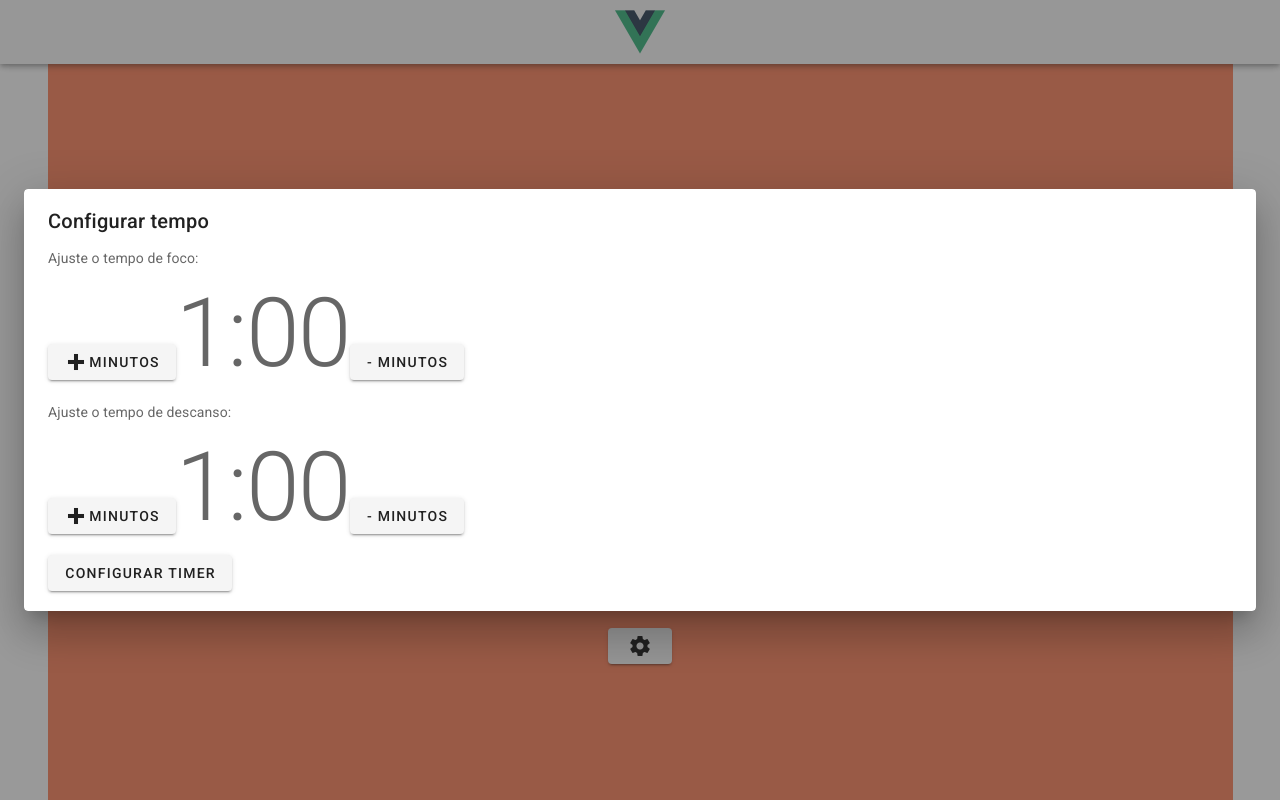
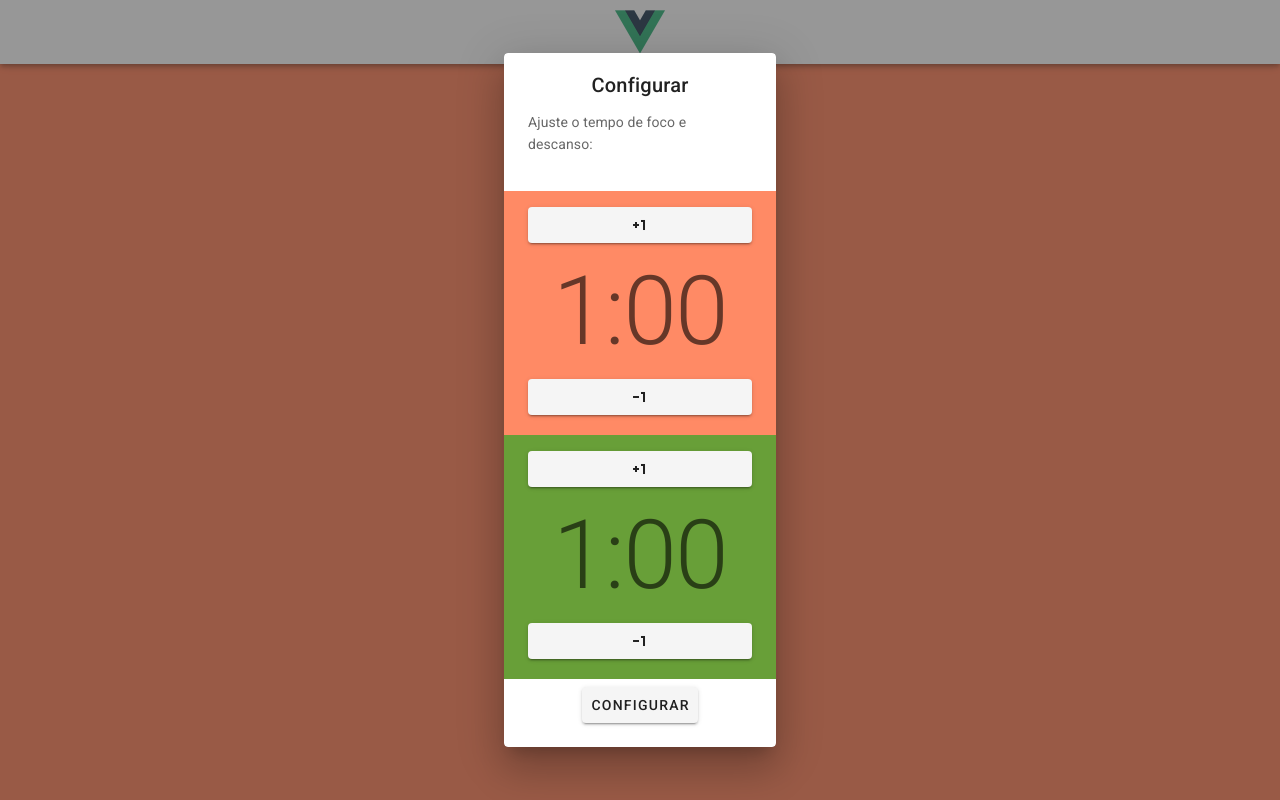
Before and after one commit to renatoalmeida49/fow, a Vue app: page / in a window 1280 px wide. Both pictures are taken after a click on the button 640 px from the left and 646 px from the top of the page. Built offline with nearby package versions, Linux system fonts and the light colour scheme.

Commit message:
Added small changes to CSS and logic

```diff
--- a/src/App.vue
+++ b/src/App.vue
@@ -15,7 +15,7 @@
     <v-spacer></v-spacer>
     </v-app-bar>
 
-    <v-main fill-height>
+    <v-main fill-height :class="{breakTime: interval, focus: !interval}">
       <v-container
         fill-height
         :class="{breakTime: interval, focus: !interval}"
--- a/src/components/ConfigTime.vue
+++ b/src/components/ConfigTime.vue
@@ -3,6 +3,7 @@
         <v-col cols="12" style="justify-content: center" class="justify-content-center d-flex">
             <v-dialog
                 v-model="dialog"
+                max-width="272px"
             >
                 <template v-slot:activator="{ on }">
                     <v-btn
@@ -13,35 +14,47 @@
                 </template>
 
                 <v-card>
-                    <v-card-title>
-                        Configurar tempo
+                    <v-card-title class="justify-center">
+                        Configurar
                     </v-card-title>
 
-                    <v-card-text>
-                        <p>Ajuste o tempo de foco:</p>
-                        <v-btn @click="increase(60, 'focus')">
-                            <v-icon>mdi-plus-thick</v-icon> Minutos
-                        </v-btn>
-
-                        <span class="text-h1">{{formattedFocus}}</span>
-
-                        <v-btn @click="decrease(60, 'focus')">- Minutos</v-btn>
-
+                    <v-card-text class="d-flex justify-center">
+                        <p>Ajuste o tempo de foco e descanso:</p>
                     </v-card-text>
 
-                    <v-card-text>
-                        <p>Ajuste o tempo de descanso:</p>
-                        <v-btn @click="increase(60, 'break')">
-                            <v-icon>mdi-plus-thick</v-icon> Minutos
+                    <v-card-text class="focus d-flex justify-center pt-4">
+                        <v-btn @click="increase(60, 'focus')" width="100%">
+                            <v-icon>mdi-numeric-positive-1</v-icon>
                         </v-btn>
-                        <span class="text-h1">{{formattedBreaktime}}</span>
-
-                        <v-btn @click="decrease(60, 'break')">- Minutos</v-btn>
+                    </v-card-text>
+                    <v-card-text class="focus d-flex justify-center">
+                        <span class="text-h1">{{formattedFocus}}</span>
+                    </v-card-text>
+                    <v-card-text class="focus d-flex justify-center">
+                        <v-btn @click="decrease(60, 'focus')" width="100%">
+                            <v-icon>mdi-numeric-negative-1</v-icon>
+                        </v-btn>
                     </v-card-text>
 
-                    <v-card-text>
-                        <v-btn @click="newTime">Configurar timer</v-btn>
+                    <v-card-text class="breakTime d-flex justify-center pt-4">
+                        <v-btn @click="increase(60, 'break')" width="100%">
+                            <v-icon>mdi-numeric-positive-1</v-icon>
+                        </v-btn>
                     </v-card-text>
+                    <v-card-text class="breakTime d-flex justify-center">
+                        <span class="text-h1">{{formattedBreaktime}}</span>
+                    </v-card-text>
+                    <v-card-text class="breakTime d-flex justify-center">
+                        <v-btn @click="decrease(60, 'break')" width="100%">
+                            <v-icon>mdi-numeric-negative-1</v-icon>
+                        </v-btn>
+                    </v-card-text>
+
+                    <v-card-actions class="justify-center">
+
+                        <v-btn @click="newTime" class="mb-4">Configurar</v-btn>
+
+                    </v-card-actions>
                 </v-card>
             </v-dialog>
         </v-col>
--- a/src/components/TheTimer.vue
+++ b/src/components/TheTimer.vue
@@ -1,7 +1,7 @@
 <template>
-    <v-row fill-height justify="center" :class="{breakTime: interval, focus: !interval}">
+    <v-row fill-height justify="center">
         <v-col cols="12" style="justify-content: center" class="d-flex">
-            <span class="text-h1 font-weight-black" style="color: black">
+            <span id="time" class="text-h1 text-md-h1 font-weight-black" style="color: black">
                 {{formattedTime}}
             </span>
         </v-col>
@@ -75,7 +75,7 @@ export default {
             this.timePassed = 0
         },
         toggle() {
-            this.sound.triggerAttackRelease("C4", "16n")
+            this.sound.triggerAttackRelease("C4", "8n")
 
             this.interval = !this.interval
             this.$emit('toggle', this.interval)
@@ -109,5 +109,7 @@ export default {
 </script>
 
 <style scoped>
-
+#time {
+    font-size: 8rem;
+}
 </style>
--- a/src/store/index.js
+++ b/src/store/index.js
@@ -14,7 +14,6 @@ export default new Vuex.Store({
       CHANGE_TIME(state, payload) {
         state.focusTime = payload.focusTime
         state.breakTime = payload.breakTime
-        console.log(payload)
       }
   },
   actions: {
```
